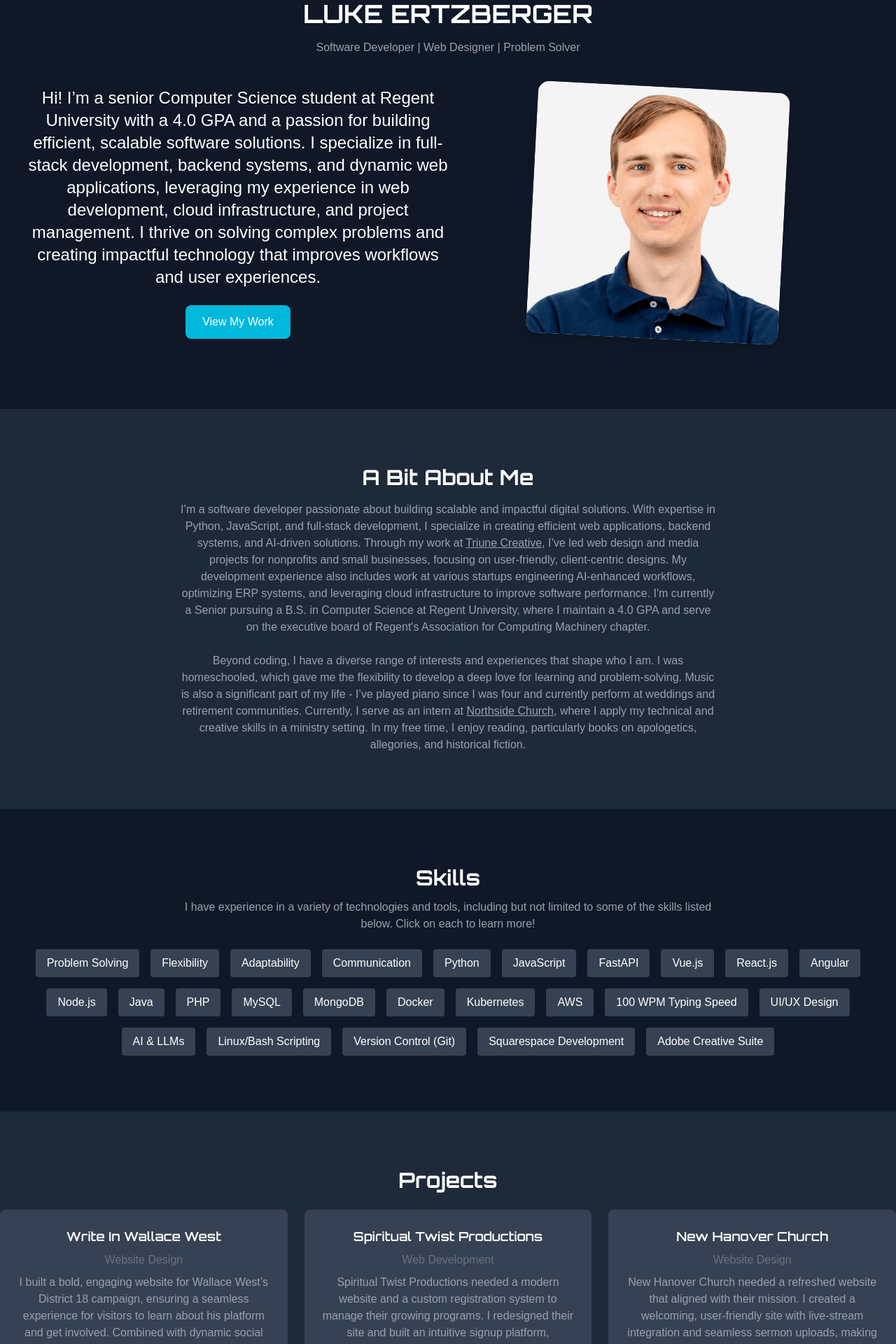
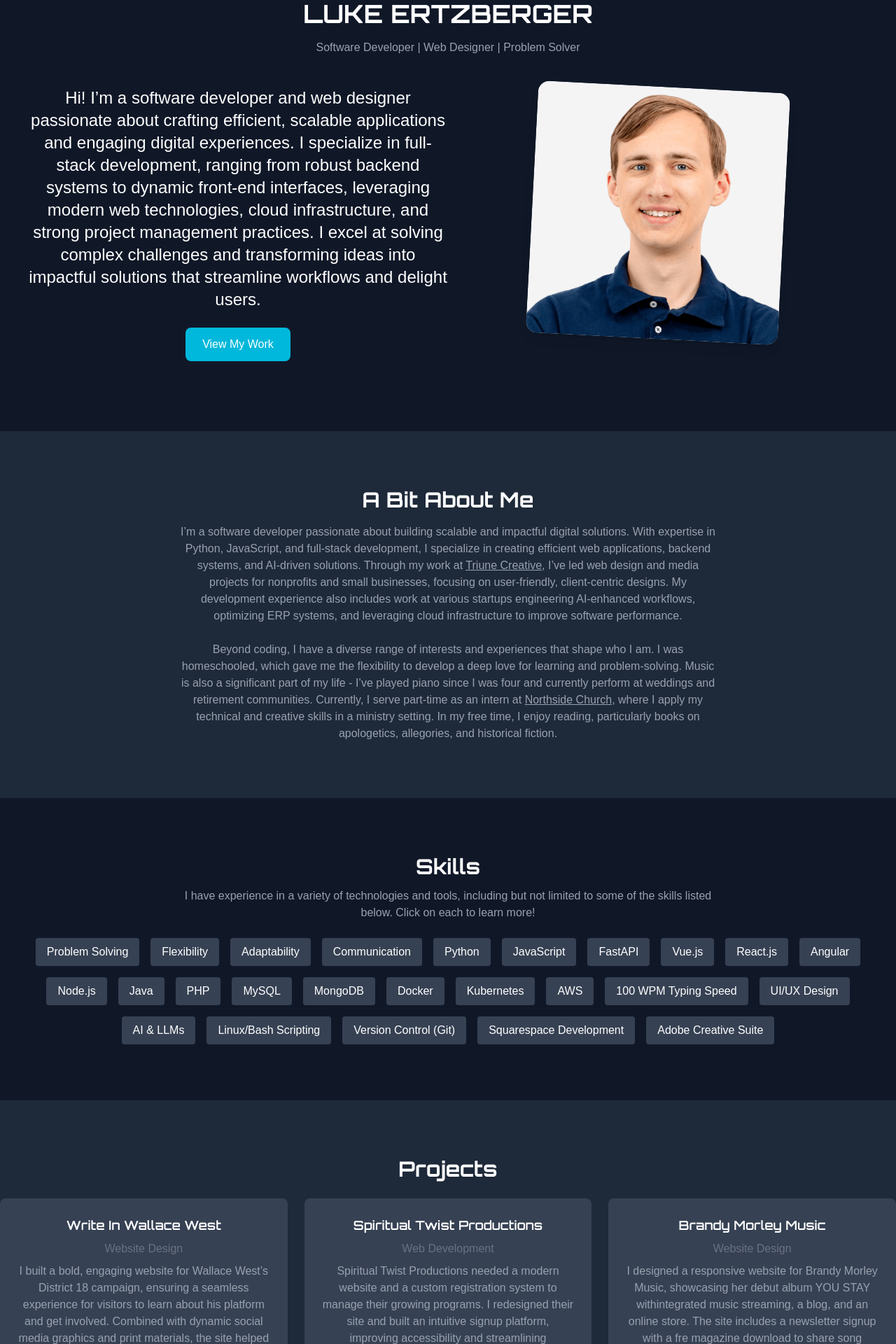
Before and after one commit to lsecyber/luke-ertzberger-website, a Vue app: page / in a window 1280 px wide. Shown: the part 160-2080 px from the top of the page at 70% size. Built offline with nearby package versions, Linux system fonts and the light colour scheme; a web font is replaced by a local one.

Commit message:
update verbage

```diff
--- a/src/views/HomeView.vue
+++ b/src/views/HomeView.vue
@@ -151,12 +151,12 @@ const projects = ref([
     link: 'https://spiritualtwist.com'
   },
   {
-    name: 'New Hanover Church',
+    name: 'Brandy Morley Music',
     type: 'Website Design',
-    description: 'New Hanover Church needed a refreshed website that aligned with their mission. I created a welcoming, ' +
-        'user-friendly site with live-stream integration and seamless sermon uploads, making it easy for members to ' +
-        'engage and access content anytime.\n',
-    link: 'https://newhanoverchurch.org'
+    description: 'I designed a responsive website for Brandy Morley Music, showcasing her debut album YOU STAY with' +
+        'integrated music streaming, a blog, and an online store. The site includes a newsletter signup with a fre' +
+        ' magazine download to share song stories.\n',
+    link: 'https://brandymorleymusic.com'
   },
   {
     name: 'Personal Portfolio Site',
@@ -211,13 +211,11 @@ const openSkillsModal = (skill) => {
         <div class="grid grid-cols-1 md:grid-cols-2 py-5 mx-10 max-w-300 gap-12 md:gap-0">
           <div class="">
             <p class="text-grey-400 text-center w-full text-2xl">
-              Hi! I’m a senior Computer Science student at Regent University with a 4.0 GPA and a passion for building
-              efficient, scalable software solutions. I specialize in full-stack development, backend systems, and
-              dynamic
-              web applications, leveraging my experience in web development, cloud infrastructure, and project
-              management.
-              I thrive on solving complex problems and creating impactful technology that improves workflows and user
-              experiences.
+              Hi! I’m a software developer and web designer passionate about crafting efficient, scalable applications
+              and engaging digital experiences. I specialize in full-stack development, ranging from robust backend systems to
+              dynamic front-end interfaces, leveraging modern web technologies, cloud infrastructure, and strong project
+              management practices. I excel at solving complex challenges and transforming ideas into impactful
+              solutions that streamline workflows and delight users.
             </p>
             <a href="#projects" class="mt-6 inline-block bg-cyan-500 px-6 py-3 rounded-lg hover:bg-cyan-600">View My
               Work</a>
@@ -245,19 +243,16 @@ const openSkillsModal = (skill) => {
         <p class="text-gray-400 mt-4 px-4">
           I’m a software developer passionate about building scalable and impactful digital
           solutions. With expertise in Python, JavaScript, and full-stack development, I specialize in creating
-          efficient
-          web applications, backend systems, and AI-driven solutions. Through my work at
+          efficient web applications, backend systems, and AI-driven solutions. Through my work at
           <a href="https://triunecreative.com" target="_blank"><u>Triune Creative</u></a>, I’ve led web design
           and media projects for nonprofits and small businesses, focusing on user-friendly, client-centric
           designs. My development experience also includes work at various startups engineering AI-enhanced workflows,
-          optimizing ERP systems, and leveraging cloud infrastructure to improve software performance. I'm currently a
-          Senior pursuing a B.S. in Computer Science at Regent University, where I maintain a 4.0 GPA and serve on the
-          executive board of Regent's Association for Computing Machinery chapter.<br><br>
+          optimizing ERP systems, and leveraging cloud infrastructure to improve software performance.<br><br>
 
           Beyond coding, I have a diverse range of interests and experiences that shape who I am. I was homeschooled,
           which gave me the flexibility to develop a deep love for learning and problem-solving. Music is also a
           significant part of my life - I’ve played piano since I was four and currently perform at weddings and
-          retirement communities. Currently, I serve as an intern at
+          retirement communities. Currently, I serve part-time as an intern at
           <a href="https://northside.church" target="_blank"><u>Northside Church</u></a>, where I apply my technical
           and creative skills in a ministry setting. In my free time, I enjoy reading, particularly books on
           apologetics, allegories, and historical fiction.
@@ -286,7 +281,7 @@ const openSkillsModal = (skill) => {
 
         <div class="flex flex-wrap justify-center mt-6 gap-4 px-2">
           <template v-for="skill in skills">
-            <span class="bg-gray-700 px-4 py-2 rounded" @click="openSkillsModal(skill)">{{ skill?.name }}</span>
+            <span class="bg-gray-700 px-4 py-2 rounded act-like-button" @click="openSkillsModal(skill)">{{ skill?.name }}</span>
           </template>
         </div>
       </div>
@@ -325,5 +320,8 @@ const openSkillsModal = (skill) => {
 </template>
 
 <style scoped>
-
+.act-like-button {
+  cursor: pointer;
+  transition: background-color 0.3s ease;
+}
 </style>
```
